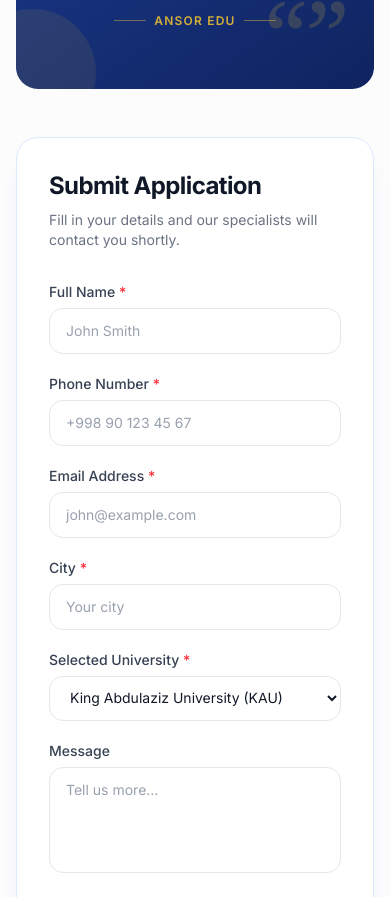
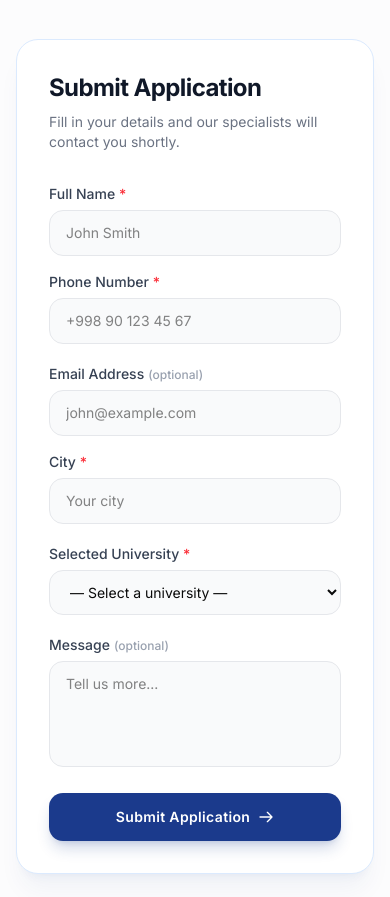
Before and after one commit to jasurungarov/ansoredu_consulting, a Next.js app: page /en/contact in a window 390 px wide. Shown: the part 947-1844 px from the top of the page. Built offline with nearby package versions, Linux system fonts and the light colour scheme.

Commit message:
added api

```diff
--- /dev/null
+++ b/app/api/contact/route.ts
@@ -0,0 +1,74 @@
+import { NextRequest, NextResponse } from "next/server";
+import { z } from "zod";
+
+const schema = z.object({
+  fullName: z.string().min(2),
+  phone: z.string().min(9),
+  email: z.string().email().optional().or(z.literal("")),
+  city: z.string().min(2),
+  interestedIn: z.string().min(1),
+  message: z.string().optional(),
+});
+
+export async function POST(req: NextRequest) {
+  try {
+    const body = await req.json();
+    const data = schema.parse(body);
+
+    const BOT_TOKEN = process.env.TELEGRAM_BOT_TOKEN;
+    const CHAT_ID = process.env.TELEGRAM_CHAT_ID;
+
+    if (!BOT_TOKEN || !CHAT_ID) {
+      console.error("Telegram env variables missing");
+      return NextResponse.json(
+        { error: "Server configuration error" },
+        { status: 500 }
+      );
+    }
+
+    const text = `
+🎓 *YANGI ARIZA — ANSOR EDU*
+━━━━━━━━━━━━━━━━━━━━
+👤 *Ism:* ${data.fullName}
+📞 *Telefon:* ${data.phone}
+📧 *Email:* ${data.email || "—"}
+🏙️ *Shahar:* ${data.city}
+🏛️ *Universitet:* ${data.interestedIn}
+💬 *Xabar:* ${data.message || "—"}
+━━━━━━━━━━━━━━━━━━━━
+🕐 *Vaqt:* ${new Date().toLocaleString("uz-UZ", {
+      timeZone: "Asia/Tashkent",
+    })}
+    `.trim();
+
+    const telegramRes = await fetch(
+      `https://api.telegram.org/bot${BOT_TOKEN}/sendMessage`,
+      {
+        method: "POST",
+        headers: { "Content-Type": "application/json" },
+        body: JSON.stringify({
+          chat_id: CHAT_ID,
+          text,
+          parse_mode: "Markdown",
+        }),
+      }
+    );
+
+    if (!telegramRes.ok) {
+      const err = await telegramRes.json();
+      console.error("Telegram API error:", err);
+      return NextResponse.json(
+        { error: "Telegram delivery failed" },
+        { status: 502 }
+      );
+    }
+
+    return NextResponse.json({ success: true }, { status: 200 });
+  } catch (err) {
+    if (err instanceof z.ZodError) {
+      return NextResponse.json({ error: err.issues }, { status: 400 });
+    }
+    console.error("Contact API error:", err);
+    return NextResponse.json({ error: "Server error" }, { status: 500 });
+  }
+}
--- a/components/layout/Navbar.tsx
+++ b/components/layout/Navbar.tsx
@@ -38,7 +38,7 @@ export default function Navbar() {
           {/* Logo */}
           <Link
             href="/"
-            className="flex items-center gap-2.5 group p-6"
+            className="flex items-center gap-2.5 group p-2"
             aria-label="Ansor Edu - Home"
           >
             <div className="flex items-center justify-center ">
--- a/components/shared/ApplicationForm.tsx
+++ b/components/shared/ApplicationForm.tsx
@@ -1,240 +1,262 @@
 "use client";
 
+import { universitiesData } from '@/lib/universities-data'
+import { useLocale, useTranslations } from "next-intl";
 import { useState } from "react";
-import { CheckCircle2, Loader2 } from "lucide-react";
-import { useLocale, useTranslations } from 'next-intl';
-import { cn } from "@/lib/utils";
-import { universitiesData } from '@/lib/universities-data'
+import { z } from "zod";
+import { IoMdArrowRoundBack } from "react-icons/io";
 
-interface ApplicationFormData {
-  fullName: string;
-  phone: string;
-  email: string;
-  city: string;
-  interestedIn: string;
-  message?: string;
-}
+const schema = z.object({
+  fullName: z.string().min(2),
+  phone: z.string().min(9),
+  email: z.string().email().optional().or(z.literal("")),
+  city: z.string().min(2),
+  interestedIn: z.string().min(1),
+  message: z.string().optional(),
+});
+
+type FormData = z.infer<typeof schema>;
+type FormErrors = Partial<Record<keyof FormData, string>>;
 
 export default function ApplicationForm() {
+  const t = useTranslations("contact");
   const locale = useLocale();
-  const t = useTranslations('contact');
-  const te = useTranslations('errors');
-  const [isSubmitting, setIsSubmitting] = useState(false);
-  const [isSuccess, setIsSuccess] = useState(false);
-  const [errors, setErrors] = useState<Partial<Record<keyof ApplicationFormData, string>>>({});
-  const [formData, setFormData] = useState<ApplicationFormData>({
+  const [form, setForm] = useState<FormData>({
     fullName: "",
     phone: "",
     email: "",
     city: "",
-    interestedIn: "KAU",
+    interestedIn: "",
     message: "",
   });
+  const [errors, setErrors] = useState<FormErrors>({});
+  const [status, setStatus] = useState<"idle" | "loading" | "success" | "error">("idle");
 
-  const validate = (data: ApplicationFormData) => {
-    const errs: Partial<Record<keyof ApplicationFormData, string>> = {};
-    if (!data.fullName || data.fullName.trim().length < 2) {
-      errs.fullName = te('minLength', {min: 2});
+  const validate = (): boolean => {
+    const result = schema.safeParse(form);
+    if (!result.success) {
+      const fieldErrors: FormErrors = {};
+      result.error.issues.forEach((e) => {
+        const field = e.path[0] as keyof FormData;
+        fieldErrors[field] = e.message;
+      });
+      setErrors(fieldErrors);
+      return false;
     }
-    if (!data.phone || !/^\+?[\d\s\-()]{7,15}$/.test(data.phone)) {
-      errs.phone = te('invalidPhone');
-    }
-    if (!data.email || !/^[^\s@]+@[^\s@]+\.[^\s@]+$/.test(data.email)) {
-      errs.email = te('invalidEmail');
-    }
-    if (!data.city || data.city.trim().length < 2) {
-      errs.city = te('required');
-    }
-    return errs;
+    setErrors({});
+    return true;
   };
 
   const handleChange = (
     e: React.ChangeEvent<HTMLInputElement | HTMLTextAreaElement | HTMLSelectElement>
   ) => {
     const { name, value } = e.target;
-    setFormData((prev) => ({ ...prev, [name]: value }));
-    if (errors[name as keyof ApplicationFormData]) {
+    setForm((prev) => ({ ...prev, [name]: value }));
+    // clear error on change
+    if (errors[name as keyof FormData]) {
       setErrors((prev) => ({ ...prev, [name]: undefined }));
     }
   };
 
   const handleSubmit = async (e: React.FormEvent) => {
     e.preventDefault();
-    const validationErrors = validate(formData);
-    if (Object.keys(validationErrors).length > 0) {
-      setErrors(validationErrors);
-      return;
-    }
+    if (!validate()) return;
 
-    setIsSubmitting(true);
+    setStatus("loading");
     try {
-      const res = await fetch("/api/leads", {
+      const res = await fetch("/api/contact", {
         method: "POST",
         headers: { "Content-Type": "application/json" },
-        body: JSON.stringify(formData),
+        body: JSON.stringify(form),
       });
 
-      if (!res.ok) throw new Error("Server error");
-      setIsSuccess(true);
+      if (!res.ok) throw new Error("Failed");
+
+      setStatus("success");
+      setForm({
+        fullName: "", phone: "", email: "",
+        city: "", interestedIn: "", message: "",
+      });
     } catch {
-      setErrors({ fullName: te('serverError') });
-    } finally {
-      setIsSubmitting(false);
+      setStatus("error");
     }
   };
 
-  if (isSuccess) {
+  // ── Success state ──────────────────────────────────────────────────────────
+  if (status === "success") {
     return (
-      <div className="text-center py-12">
-        <div className="w-16 h-16 bg-green-100 rounded-full flex items-center justify-center mx-auto mb-5">
-          <CheckCircle2 size={32} className="text-green-500" />
+      <div className="flex flex-col items-center justify-center py-16 text-center gap-4">
+        <div className="w-16 h-16 rounded-full bg-green-100 flex items-center justify-center">
+          <svg className="w-8 h-8 text-green-600" fill="none" viewBox="0 0 24 24" stroke="currentColor">
+            <path strokeLinecap="round" strokeLinejoin="round" strokeWidth={2} d="M5 13l4 4L19 7" />
+          </svg>
         </div>
-        <h3 className="text-2xl font-bold text-gray-900 mb-2">
-          {t('successTitle')}
-        </h3>
-        <p className="text-gray-500">{t('successDesc')}</p>
+        <h4 className="text-xl font-bold text-gray-900">{t("successTitle")}</h4>
+        <p className="text-gray-500 text-sm max-w-xs">{t("successDesc")}</p>
+        <button
+          onClick={() => setStatus("idle")}
+          className="mt-2 flex flex-row items-center gap-2 text-lg text-[#1B3A8C] underline underline-offset-2 hover:text-[#D4AF37] transition-colors"
+        >
+          <IoMdArrowRoundBack size={20}/>
+          {t("back")}
+        </button>
       </div>
     );
   }
 
+  // ── Input class helpers ────────────────────────────────────────────────────
+  const inputClass = (field: keyof FormData) =>
+    `w-full px-4 py-3 rounded-xl border text-sm outline-none transition-all
+     ${errors[field]
+      ? "border-red-400 bg-red-50 focus:ring-2 focus:ring-red-200"
+      : "border-gray-200 bg-gray-50 focus:border-[#1B3A8C] focus:ring-2 focus:ring-[#1B3A8C]/10 focus:bg-white"
+    }`;
 
   return (
     <form onSubmit={handleSubmit} noValidate className="space-y-5">
-      {/* Full Name */}
+      {/* Row 1: Name + Phone */}
+      <div className="grid sm:grid-cols-2 gap-4">
         <div>
-        <label htmlFor="fullName" className="block text-sm font-medium text-gray-700 mb-1.5">
-          {t('fullName')} <span className="text-red-500">*</span>
+          <label className="block text-sm font-medium text-gray-700 mb-1.5">
+            {t("fullName")} <span className="text-red-500">*</span>
           </label>
           <input
-          id="fullName"
             name="fullName"
-          type="text"
-          value={formData.fullName}
+            value={form.fullName}
             onChange={handleChange}
-          placeholder={t('placeholderName')}
-          className={cn(
-            "input-field",
-            errors.fullName && "border-red-400 focus:border-red-400 focus:ring-red-400/20"
+            placeholder={t("placeholderName")}
+            className={inputClass("fullName")}
+          />
+          {errors.fullName && (
+            <p className="text-red-500 text-xs mt-1">{t("errors.required", { ns: "errors" }) ?? errors.fullName}</p>
           )}
-          autoComplete="name"
-        />
-        {errors.fullName && <p className="text-xs text-red-500 mt-1">{errors.fullName}</p>}
         </div>
 
-      {/* Phone + Email */}
-      <div className="grid sm:grid-cols-2 gap-5">
         <div>
-          <label htmlFor="phone" className="block text-sm font-medium text-gray-700 mb-1.5">
-            {t('phone')} <span className="text-red-500">*</span>
+          <label className="block text-sm font-medium text-gray-700 mb-1.5">
+            {t("phone")} <span className="text-red-500">*</span>
           </label>
           <input
-            id="phone"
             name="phone"
             type="tel"
-            value={formData.phone}
+            value={form.phone}
             onChange={handleChange}
-            placeholder={t('placeholderPhone')}
-            className={cn(
-              "input-field",
-              errors.phone && "border-red-400 focus:border-red-400 focus:ring-red-400/20"
+            placeholder={t("placeholderPhone")}
+            className={inputClass("phone")}
+          />
+          {errors.phone && (
+            <p className="text-red-500 text-xs mt-1">{t("errors.invalidPhone", { ns: "errors" }) ?? errors.phone}</p>
           )}
-            autoComplete="tel"
-          />
-          {errors.phone && <p className="text-xs text-red-500 mt-1">{errors.phone}</p>}
-        </div>
-        <div>
-          <label htmlFor="email" className="block text-sm font-medium text-gray-700 mb-1.5">
-            {t('email')} <span className="text-red-500">*</span>
-          </label>
-          <input
-            id="email"
-            name="email"
-            type="email"
-            value={formData.email}
-            onChange={handleChange}
-            placeholder={t('placeholderEmail')}
-            className={cn(
-              "input-field",
-              errors.email && "border-red-400 focus:border-red-400 focus:ring-red-400/20"
-            )}
-            autoComplete="email"
-          />
-          {errors.email && <p className="text-xs text-red-500 mt-1">{errors.email}</p>}
         </div>
       </div>
 
-      {/* City + University */}
-      <div className="grid sm:grid-cols-2 gap-5">
+      {/* Row 2: Email + City */}
+      <div className="grid sm:grid-cols-2 gap-4">
         <div>
-          <label htmlFor="city" className="block text-sm font-medium text-gray-700 mb-1.5">
-            {t('city')} <span className="text-red-500">*</span>
+          <label className="block text-sm font-medium text-gray-700 mb-1.5">
+            {t("email")}
+            <span className="text-gray-400 text-xs ml-1">{t("optional")}</span>
           </label>
           <input
-            id="city"
+            name="email"
+            type="email"
+            value={form.email}
+            onChange={handleChange}
+            placeholder={t("placeholderEmail")}
+            className={inputClass("email")}
+          />
+          {errors.email && (
+            <p className="text-red-500 text-xs mt-1">{errors.email}</p>
+          )}
+        </div>
+
+        <div>
+          <label className="block text-sm font-medium text-gray-700 mb-1.5">
+            {t("city")} <span className="text-red-500">*</span>
+          </label>
+          <input
             name="city"
-            type="text"
-            value={formData.city}
+            value={form.city}
             onChange={handleChange}
-            placeholder={t('placeholderCity')}
-            className={cn(
-              "input-field",
-              errors.city && "border-red-400 focus:border-red-400 focus:ring-red-400/20"
+            placeholder={t("placeholderCity")}
+            className={inputClass("city")}
+          />
+          {errors.city && (
+            <p className="text-red-500 text-xs mt-1">{t("errors.city", { ns: "errors" }) ?? errors.city}</p>
           )}
-          />
-          {errors.city && <p className="text-xs text-red-500 mt-1">{errors.city}</p>}
         </div>
+      </div>
+
+      {/* University select */}
       <div>
-          <label htmlFor="interestedIn" className="block text-sm font-medium text-gray-700 mb-1.5">
-            {t('interestedIn')} <span className="text-red-500">*</span>
+        <label className="block text-sm font-medium text-gray-700 mb-1.5">
+          {t("interestedIn")} <span className="text-red-500">*</span>
         </label>
         <select
-            id="interestedIn"
           name="interestedIn"
-            value={formData.interestedIn}
+          value={form.interestedIn}
           onChange={handleChange}
-            className={cn(
-              "input-field",
-              errors.interestedIn && "border-red-400 focus:border-red-400 focus:ring-red-400/20"
-            )}
+          className={inputClass("interestedIn")}
         >
+          <option value="" disabled>{t('selectUniversity')}</option>
            {universitiesData.map((u) => (
               <option key={u.id} value={u.id}>
                 {u.name[locale as keyof typeof u.name]}
               </option>
             ))}
         </select>
-        </div>
+        {errors.interestedIn && (
+          <p className="text-red-500 text-xs mt-1">{t("errors.invalidUnvercity", { ns: "errors" }) ?? errors.interestedIn}</p>
+        )}
       </div>
 
       {/* Message */}
       <div>
-        <label htmlFor="message" className="block text-sm font-medium text-gray-700 mb-1.5">
-          {t('message')}
+        <label className="block text-sm font-medium text-gray-700 mb-1.5">
+          {t("message")}
+          <span className="text-gray-400 text-xs ml-1">{t("optional")}</span>
         </label>
         <textarea
-          id="message"
           name="message"
+          value={form.message}
+          onChange={handleChange}
           rows={4}
-          value={formData.message}
-          onChange={handleChange}
-          placeholder={t('placeholderMessage')}
-          className="input-field resize-none"
+          placeholder={t("placeholderMessage")}
+          className={`${inputClass("message")} resize-none`}
         />
       </div>
+
+      {/* Error banner */}
+      {status === "error" && (
+        <div className="flex items-center gap-2 bg-red-50 border border-red-200 rounded-xl px-4 py-3">
+          <svg className="w-4 h-4 text-red-500 shrink-0" fill="currentColor" viewBox="0 0 20 20">
+            <path fillRule="evenodd" d="M10 18a8 8 0 100-16 8 8 0 000 16zM8.707 7.293a1 1 0 00-1.414 1.414L8.586 10l-1.293 1.293a1 1 0 101.414 1.414L10 11.414l1.293 1.293a1 1 0 001.414-1.414L11.414 10l1.293-1.293a1 1 0 00-1.414-1.414L10 8.586 8.707 7.293z" clipRule="evenodd" />
+          </svg>
+          <p className="text-red-600 text-sm">{t("errors.serverError", { ns: "errors" }) ?? "Xatolik yuz berdi. Qayta urinib ko'ring."}</p>
+        </div>
+      )}
 
       {/* Submit */}
       <button
         type="submit"
-        disabled={isSubmitting}
-        className="btn-primary w-full text-base py-4 disabled:opacity-60 disabled:cursor-not-allowed disabled:hover:transform-none"
+        disabled={status === "loading"}
+        className="w-full py-3.5 px-6 rounded-xl bg-[#1B3A8C] hover:bg-[#0f2460] text-white font-semibold text-sm tracking-wide transition-all duration-200 disabled:opacity-60 disabled:cursor-not-allowed flex items-center justify-center gap-2 shadow-lg shadow-[#1B3A8C]/20 hover:shadow-[#1B3A8C]/30"
       >
-        {isSubmitting ? (
-          <span className="flex items-center justify-center gap-2">
-            <Loader2 size={18} className="animate-spin" />
-            {t('submitting')}
-          </span>
+        {status === "loading" ? (
+          <>
+            <svg className="w-4 h-4 animate-spin" fill="none" viewBox="0 0 24 24">
+              <circle className="opacity-25" cx="12" cy="12" r="10" stroke="currentColor" strokeWidth="4" />
+              <path className="opacity-75" fill="currentColor" d="M4 12a8 8 0 018-8v8z" />
+            </svg>
+            {t("submitting")}
+          </>
         ) : (
-          t('submit')
+          <>
+            {t("submit")}
+            <svg className="w-4 h-4" fill="none" viewBox="0 0 24 24" stroke="currentColor">
+              <path strokeLinecap="round" strokeLinejoin="round" strokeWidth={2} d="M14 5l7 7m0 0l-7 7m7-7H3" />
+            </svg>
+          </>
         )}
       </button>
     </form>
--- a/messages/en.json
+++ b/messages/en.json
@@ -129,6 +129,16 @@
     "badge": "Get in Touch",
     "title": "Contact Us",
     "subtitle": "Have questions or want to apply? Fill out the form below and get a free consultation.",
+    "optional": "(optional)",
+    "back": "Go back",
+    "selectUniversity": "— Select a university —",
+    "errors": {
+      "required": "Please enter your name!",
+      "invalidUnvercity": "Please select a university!",
+      "invalidPhone": "Please enter your phone number!",
+      "city": "Please enter your city!",
+      "serverError": "An error occurred."
+    },
     "card": {
       "title": "Contact Information",
       "address": "Address",
@@ -179,14 +189,6 @@
     "terms": "Terms of Service",
     "subtitle": "Click the apply button right now and leave your application."
   },
-  "errors": {
-    "required": "This field is required",
-    "invalidEmail": "Invalid email address",
-    "invalidPhone": "Invalid phone number",
-    "minLength": "Must be at least {min} characters",
-    "serverError": "An error occurred.",
-    "notFound": "Page not found"
-  },
   "cta": {
     "title": "Start Your Journey Today!",
     "subtitle": "Get a free consultation and apply for a full scholarship.",
--- a/messages/kg.json
+++ b/messages/kg.json
@@ -129,6 +129,16 @@
     "badge": "Биз менен байланышыңыз",
     "title": "Байланыш",
     "subtitle": "Суроолоруңуз барбы же арыз тапшырмакчы болосузбу? Төмөндөгү формду толтуруп, акысыз консультация алыңыз.",
+    "optional": "(милдеттүү эмес)",
+    "back": "Артка кайтуу",
+    "selectUniversity": "— Университетти тандаңыз —",
+    "errors": {
+      "required": "Атыңызды жазыңыз!",
+      "invalidUnvercity": "Университетти тандаңыз!",
+      "invalidPhone": "Телефон номериңизди жазыңыз!",
+      "city": "Шаарыңыздын атын жазыңыз!",
+      "serverError": "Ката кетти."
+    },
     "card": {
       "title": "Байланыш маалыматы",
       "address": "Дарек",
@@ -179,14 +189,6 @@
     "terms": "Кызмат көрсөтүү шарттары",
     "subtitle": "Азыр тапшыруу баскычын басып, арызыңызды калтырыңыз."
   },
-  "errors": {
-    "required": "Толтурулушу шарт",
-    "invalidEmail": "Туура эмес email",
-    "invalidPhone": "Туура эмес телефон номери",
-    "minLength": "Кеминде {min} белги болушу керек",
-    "serverError": "Ката кетти.",
-    "notFound": "Баракча табылган жок"
-  },
   "cta": {
     "title": "Саякатыңызды бүгүн баштаңыз!",
     "subtitle": "Акысыз консультация алыңыз жана толук грант үчүн арыз тапшырыңыз.",
--- a/messages/ru.json
+++ b/messages/ru.json
@@ -129,6 +129,16 @@
     "badge": "Свяжитесь с нами",
     "title": "Контакты",
     "subtitle": "Есть вопросы или хотите подать заявку? Заполните форму ниже и получите бесплатную консультацию.",
+    "optional": "(необязательно)",
+    "back": "Вернуться назад",
+    "selectUniversity": "— Выберите университет —",
+    "errors": {
+      "required": "Введите ваше имя!",
+      "invalidUnvercity": "Выберите университет!",
+      "invalidPhone": "Введите ваш номер телефона!",
+      "city": "Введите название вашего города!",
+      "serverError": "Произошла ошибка."
+    },
     "card": {
       "title": "Контактная информация",
       "address": "Адрес",
@@ -179,14 +189,6 @@
     "terms": "Условия использования",
     "subtitle": "Нажмите кнопку подачи заявки прямо сейчас и оставьте свою заявку."
   },
-  "errors": {
-    "required": "Это поле обязательно",
-    "invalidEmail": "Неверный email адрес",
-    "invalidPhone": "Неверный номер телефона",
-    "minLength": "Минимум {min} символов",
-    "serverError": "Произошла ошибка.",
-    "notFound": "Страница не найдена"
-  },
   "cta": {
     "title": "Начните своё путешествие сегодня!",
     "subtitle": "Получите бесплатную консультацию и подайте заявку на полный грант.",
--- a/messages/uz.json
+++ b/messages/uz.json
@@ -129,6 +129,16 @@
     "badge": "Biz bilan bog'lanish",
     "title": "Bog'lanish",
     "subtitle": "Savollaringiz bormi yoki ariza topshirmoqchimisiz? Quyidagi formani to'ldiring, bepul konsultatsiya oling.",
+    "optional": "(ixtiyoriy)",
+    "back": "Orqaga qaytish",
+    "selectUniversity": "— Universitetni tanlang —",
+     "errors": {
+      "required": "Ismingizni yozing!",
+      "invalidUnvercity": "Universitetni tanlang!",
+      "invalidPhone": "Telefon raqamingizni yozing!",
+      "city": "Shaharingiz nomini yozing!",
+      "serverError": "Xatolik yuz berdi."
+    },
     "card": {
       "title": "Aloqa ma'lumotlari",
       "address": "Manzil",
@@ -179,14 +189,6 @@
     "terms": "Xizmat ko'rsatish shartlari",
     "subtitle": "Hoziroq topshirish tugmasini bosing va arizangizni qoldiring."
   },
-  "errors": {
-    "required": "To'ldirilishi shart",
-    "invalidEmail": "Noto'g'ri email",
-    "invalidPhone": "Noto'g'ri telefon raqami",
-    "minLength": "Kamida {min} ta belgi bo'lishi kerak",
-    "serverError": "Xatolik yuz berdi.",
-    "notFound": "Sahifa topilmadi"
-  },
   "cta": {
     "title": "Sayohatingizni bugun boshlang!",
     "subtitle": "Bepul maslahat oling va to'liq grant uchun ariza topshiring.",
```
Also changed, not shown: app/[locale]/contact/page.tsx (+23 -31 lines), 1 other file (tests, documents, lock files or other folders). Lines whose indentation alone changed are shown as unchanged.
